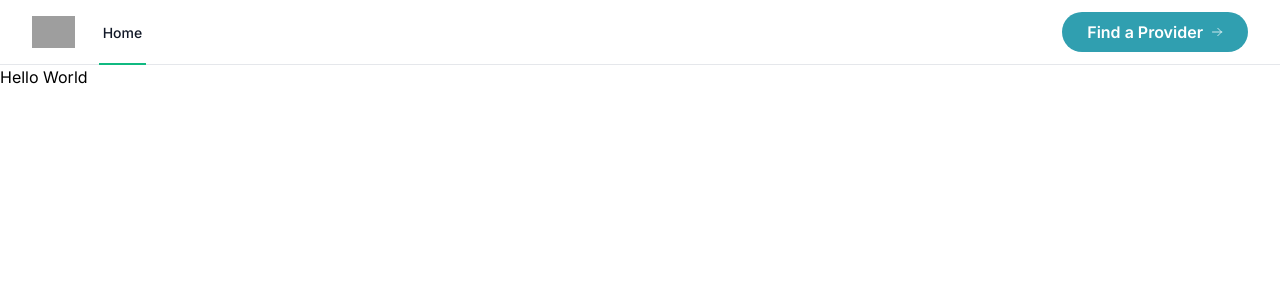
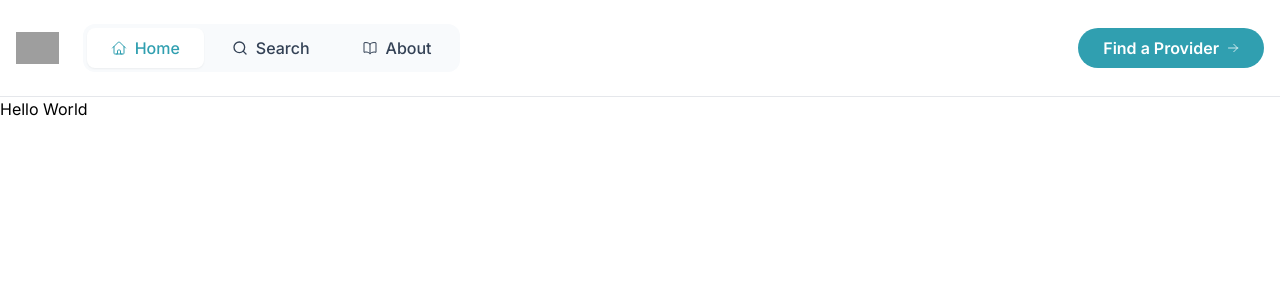
Before and after one commit to pchertude34/in-need-of-time, a Next.js app: page / in a window 1280 px wide. Shown: the top 300 px of the page. Built offline with nearby package versions, Linux system fonts and the light colour scheme; grey boxes are pictures that could not be loaded.

Commit message:
desktop nav

```diff
--- a/components/Header.tsx
+++ b/components/Header.tsx
@@ -3,10 +3,25 @@
 import { useState } from "react";
 import Link from "next/link";
 import { usePathname } from "next/navigation";
-import { Bars3Icon, XMarkIcon, ArrowRightIcon } from "@heroicons/react/24/outline";
+import {
+  Bars3Icon,
+  XMarkIcon,
+  ArrowRightIcon,
+  HomeIcon,
+  MagnifyingGlassIcon,
+  BookOpenIcon,
+} from "@heroicons/react/24/outline";
+import { Collapsible, CollapsibleTrigger, CollapsibleContent } from "@/components/ui/collapsible";
+import {
+  NavigationMenu,
+  NavigationMenuItem,
+  NavigationMenuLink,
+  NavigationMenuList,
+  navigationMenuTriggerStyle,
+} from "@/components/ui/navigation-menu";
 import { Button } from "@/components/ui/button";
-import { Collapsible, CollapsibleTrigger, CollapsibleContent } from "@/components/ui/collapsible";
 import { cn } from "@/lib/utils";
+import { SearchIcon } from "lucide-react";
 
 export const navigation = [{ name: "Home", href: "/" }];
 
@@ -21,7 +36,7 @@ export default function Header() {
       className="border-b border-gray-200 bg-white"
     >
       <>
-        <div className="mx-auto max-w-7xl px-4 sm:px-6 lg:px-8">
+        <div className="mx-auto max-w-7xl px-4 sm:px-6 lg:p-4">
           <div className="flex h-16 justify-between">
             <div className="flex">
               <div className="flex flex-shrink-0 items-center">
@@ -37,7 +52,54 @@ export default function Header() {
                 />
               </div>
               <div className="hidden sm:-my-px sm:ml-6 sm:flex sm:space-x-8">
-                {navigation.map((item) => (
+                <NavigationMenu>
+                  <NavigationMenuList>
+                    <NavigationMenuItem>
+                      <Link href="/" legacyBehavior passHref>
+                        <NavigationMenuLink
+                          data-active={pathname === "/" ? true : null}
+                          className={navigationMenuTriggerStyle()}
+                        >
+                          <HomeIcon className="mr-2 h-4 w-4" />
+                          Home
+                        </NavigationMenuLink>
+                      </Link>
+                    </NavigationMenuItem>
+                    <NavigationMenuItem>
+                      <Link href="/search" legacyBehavior passHref>
+                        <NavigationMenuLink
+                          data-active={pathname === "/search" ? true : null}
+                          className={navigationMenuTriggerStyle()}
+                        >
+                          <SearchIcon className="mr-2 h-4 w-4" />
+                          Search
+                        </NavigationMenuLink>
+                      </Link>
+                    </NavigationMenuItem>
+                    {/* <NavigationMenuItem>
+                      <Link href="/providers" legacyBehavior passHref>
+                        <NavigationMenuLink
+                          data-active={pathname === "/providers" ? true : null}
+                          className={navigationMenuTriggerStyle()}
+                        >
+                          Providers
+                        </NavigationMenuLink>
+                      </Link>
+                    </NavigationMenuItem> */}
+                    <NavigationMenuItem>
+                      <Link href="/about" legacyBehavior passHref>
+                        <NavigationMenuLink
+                          data-active={pathname === "/about" ? true : null}
+                          className={navigationMenuTriggerStyle()}
+                        >
+                          <BookOpenIcon className="mr-2 h-4 w-4" />
+                          About
+                        </NavigationMenuLink>
+                      </Link>
+                    </NavigationMenuItem>
+                  </NavigationMenuList>
+                </NavigationMenu>
+                {/* {navigation.map((item) => (
                   <Link
                     key={item.href}
                     className={cn("inline-flex items-center border-b-2 px-1 pt-1 text-sm font-medium", {
@@ -49,7 +111,7 @@ export default function Header() {
                   >
                     {item.name}
                   </Link>
-                ))}
+                ))} */}
               </div>
             </div>
             <div className="hidden sm:ml-6 sm:flex sm:items-center">
--- /dev/null
+++ b/components/ui/navigation-menu.tsx
@@ -0,0 +1,124 @@
+import * as React from "react";
+import * as NavigationMenuPrimitive from "@radix-ui/react-navigation-menu";
+import { cva } from "class-variance-authority";
+import { ChevronDown } from "lucide-react";
+
+import { cn } from "@/lib/utils";
+
+const NavigationMenu = React.forwardRef<
+  React.ElementRef<typeof NavigationMenuPrimitive.Root>,
+  React.ComponentPropsWithoutRef<typeof NavigationMenuPrimitive.Root>
+>(({ className, children, ...props }, ref) => (
+  <NavigationMenuPrimitive.Root
+    ref={ref}
+    className={cn("relative z-10 flex max-w-max flex-1 items-center justify-center", className)}
+    {...props}
+  >
+    {children}
+    <NavigationMenuViewport />
+  </NavigationMenuPrimitive.Root>
+));
+NavigationMenu.displayName = NavigationMenuPrimitive.Root.displayName;
+
+const NavigationMenuList = React.forwardRef<
+  React.ElementRef<typeof NavigationMenuPrimitive.List>,
+  React.ComponentPropsWithoutRef<typeof NavigationMenuPrimitive.List>
+>(({ className, ...props }, ref) => (
+  <NavigationMenuPrimitive.List
+    ref={ref}
+    className={cn(
+      "group flex flex-1 list-none items-center justify-center space-x-1  rounded-xl bg-slate-50 p-1",
+      className,
+    )}
+    {...props}
+  />
+));
+NavigationMenuList.displayName = NavigationMenuPrimitive.List.displayName;
+
+const NavigationMenuItem = NavigationMenuPrimitive.Item;
+
+const navigationMenuTriggerStyle = cva(
+  "group text-slate-700 inline-flex h-10 w-max items-center justify-center rounded-lg bg-transparent px-6 py-3 text-base font-medium transition-colors hover:bg-white hover:shadow-sm hover:text-slate-900 focus:text-slate-900 focus:outline-none focus:ring-2 focus:ring-offset-2 focus:ring-offset-slate-100 focus:ring-primary-200 disabled:pointer-events-none disabled:opacity-50 data-[active]:bg-white data-[active]:shadow-sm data-[active]:text-primary-500 data-[active]: data-[state=open]:bg-slate-100/50 dark:bg-slate-950 dark:hover:bg-slate-800 dark:hover:text-slate-50 dark:focus:bg-slate-800 dark:focus:text-slate-50 dark:data-[active]:bg-slate-800/50 dark:data-[state=open]:bg-slate-800/50",
+);
+
+const NavigationMenuTrigger = React.forwardRef<
+  React.ElementRef<typeof NavigationMenuPrimitive.Trigger>,
+  React.ComponentPropsWithoutRef<typeof NavigationMenuPrimitive.Trigger>
+>(({ className, children, ...props }, ref) => (
+  <NavigationMenuPrimitive.Trigger
+    ref={ref}
+    className={cn(navigationMenuTriggerStyle(), "group", className)}
+    {...props}
+  >
+    {children}
+    {""}
+    <ChevronDown
+      className="relative top-[1px] ml-1 h-3 w-3 transition duration-200 group-data-[state=open]:rotate-180"
+      aria-hidden="true"
+    />
+  </NavigationMenuPrimitive.Trigger>
+));
+NavigationMenuTrigger.displayName = NavigationMenuPrimitive.Trigger.displayName;
+
+const NavigationMenuContent = React.forwardRef<
+  React.ElementRef<typeof NavigationMenuPrimitive.Content>,
+  React.ComponentPropsWithoutRef<typeof NavigationMenuPrimitive.Content>
+>(({ className, ...props }, ref) => (
+  <NavigationMenuPrimitive.Content
+    ref={ref}
+    className={cn(
+      "left-0 top-0 w-full data-[motion^=from-]:animate-in data-[motion^=to-]:animate-out data-[motion^=from-]:fade-in data-[motion^=to-]:fade-out data-[motion=from-end]:slide-in-from-right-52 data-[motion=from-start]:slide-in-from-left-52 data-[motion=to-end]:slide-out-to-right-52 data-[motion=to-start]:slide-out-to-left-52 md:absolute md:w-auto",
+      className,
+    )}
+    {...props}
+  />
+));
+NavigationMenuContent.displayName = NavigationMenuPrimitive.Content.displayName;
+
+const NavigationMenuLink = NavigationMenuPrimitive.Link;
+
+const NavigationMenuViewport = React.forwardRef<
+  React.ElementRef<typeof NavigationMenuPrimitive.Viewport>,
+  React.ComponentPropsWithoutRef<typeof NavigationMenuPrimitive.Viewport>
+>(({ className, ...props }, ref) => (
+  <div className={cn("absolute left-0 top-full flex justify-center")}>
+    <NavigationMenuPrimitive.Viewport
+      className={cn(
+        "origin-top-center relative mt-1.5 h-[var(--radix-navigation-menu-viewport-height)] w-full overflow-hidden rounded-md border border-slate-200 bg-white text-slate-950 shadow-lg data-[state=open]:animate-in data-[state=closed]:animate-out data-[state=closed]:zoom-out-95 data-[state=open]:zoom-in-90 dark:border-slate-800 dark:bg-slate-950 dark:text-slate-50 md:w-[var(--radix-navigation-menu-viewport-width)]",
+        className,
+      )}
+      ref={ref}
+      {...props}
+    />
+  </div>
+));
+NavigationMenuViewport.displayName = NavigationMenuPrimitive.Viewport.displayName;
+
+const NavigationMenuIndicator = React.forwardRef<
+  React.ElementRef<typeof NavigationMenuPrimitive.Indicator>,
+  React.ComponentPropsWithoutRef<typeof NavigationMenuPrimitive.Indicator>
+>(({ className, ...props }, ref) => (
+  <NavigationMenuPrimitive.Indicator
+    ref={ref}
+    className={cn(
+      "top-full z-[1] flex h-1.5 items-end justify-center overflow-hidden data-[state=visible]:animate-in data-[state=hidden]:animate-out data-[state=hidden]:fade-out data-[state=visible]:fade-in",
+      className,
+    )}
+    {...props}
+  >
+    <div className="relative top-[60%] h-2 w-2 rotate-45 rounded-tl-sm bg-slate-200 shadow-md dark:bg-slate-800" />
+  </NavigationMenuPrimitive.Indicator>
+));
+NavigationMenuIndicator.displayName = NavigationMenuPrimitive.Indicator.displayName;
+
+export {
+  navigationMenuTriggerStyle,
+  NavigationMenu,
+  NavigationMenuList,
+  NavigationMenuItem,
+  NavigationMenuContent,
+  NavigationMenuTrigger,
+  NavigationMenuLink,
+  NavigationMenuIndicator,
+  NavigationMenuViewport,
+};
--- a/package.json
+++ b/package.json
@@ -17,6 +17,7 @@
     "@radix-ui/react-collapsible": "^1.0.3",
     "@radix-ui/react-dialog": "^1.0.5",
     "@radix-ui/react-label": "^2.0.2",
+    "@radix-ui/react-navigation-menu": "^1.2.0",
     "@radix-ui/react-select": "^2.0.0",
     "@radix-ui/react-slot": "^1.0.2",
     "@sanity/google-maps-input": "^4.0.1",
```
Also changed, not shown: 1 other file (tests, documents, lock files or other folders).
